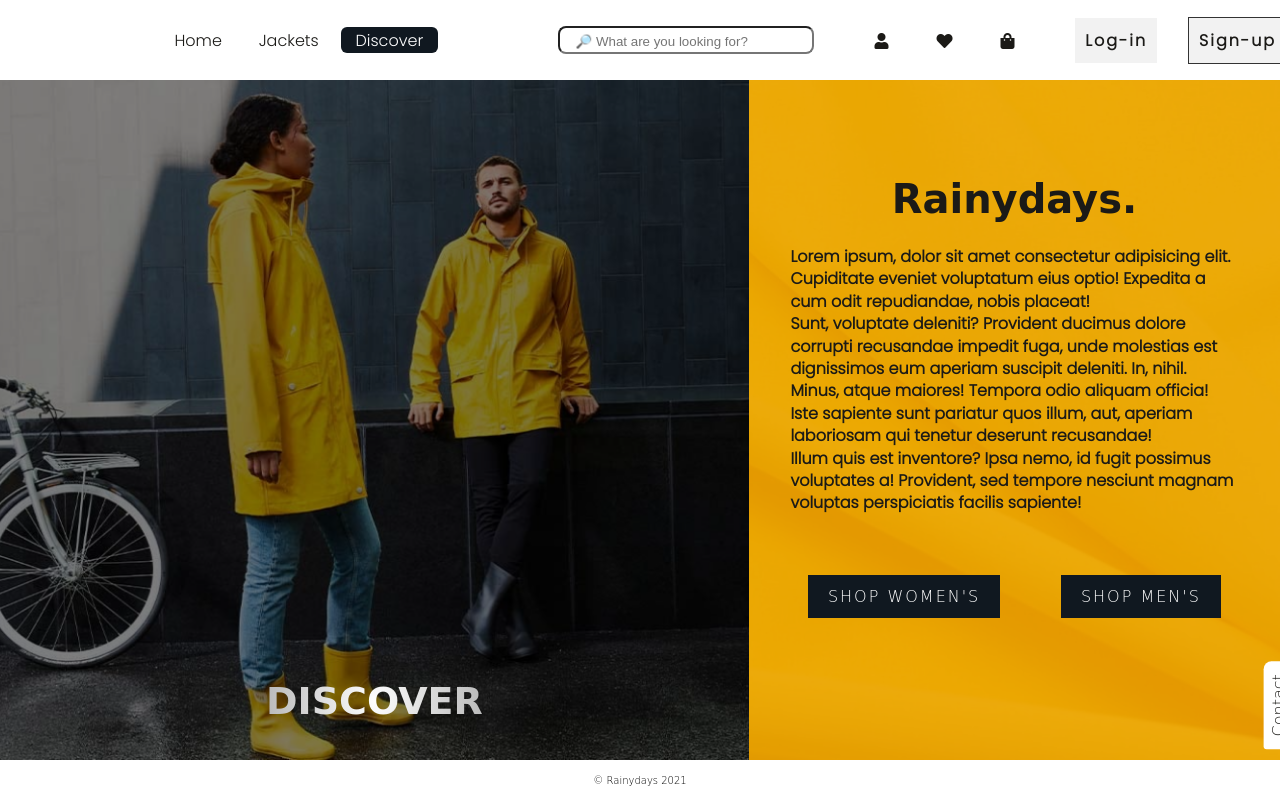
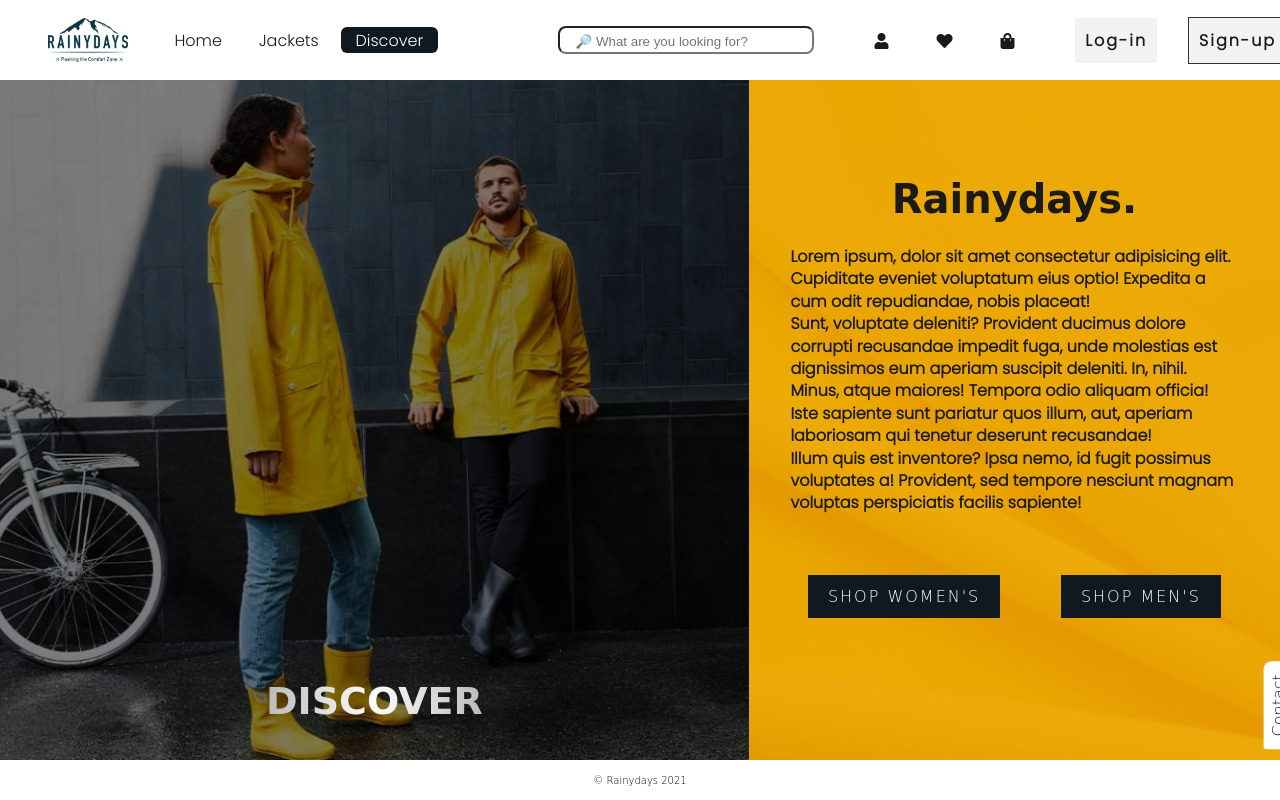
Before and after one commit to cadare/adare-rainydays-website, a plain HTML site: page discover.html in a window 1280 px wide. Drawn offline with nearby package versions, Linux system fonts and the light colour scheme; a web font is replaced by a local one.

Commit message:
fixed bug on logo

```diff
--- a/discover.html
+++ b/discover.html
@@ -24,7 +24,7 @@
     <nav class="navbar">
       <div class="navbar__wrapper">
         <div class="logo-hamburger__wrapper">
-          <a href="/index.html" <img src="/RainyDays_Logo.png" alt="Logo rainydays of mountains" class="logo__img"></a>
+          <a href="/index.html"> <img src="/RainyDays_Logo.png" alt="Logo rainydays of mountains" class="logo__img"></a>
 
 
           <!-- hmburger menu for smaller devices -->
```
